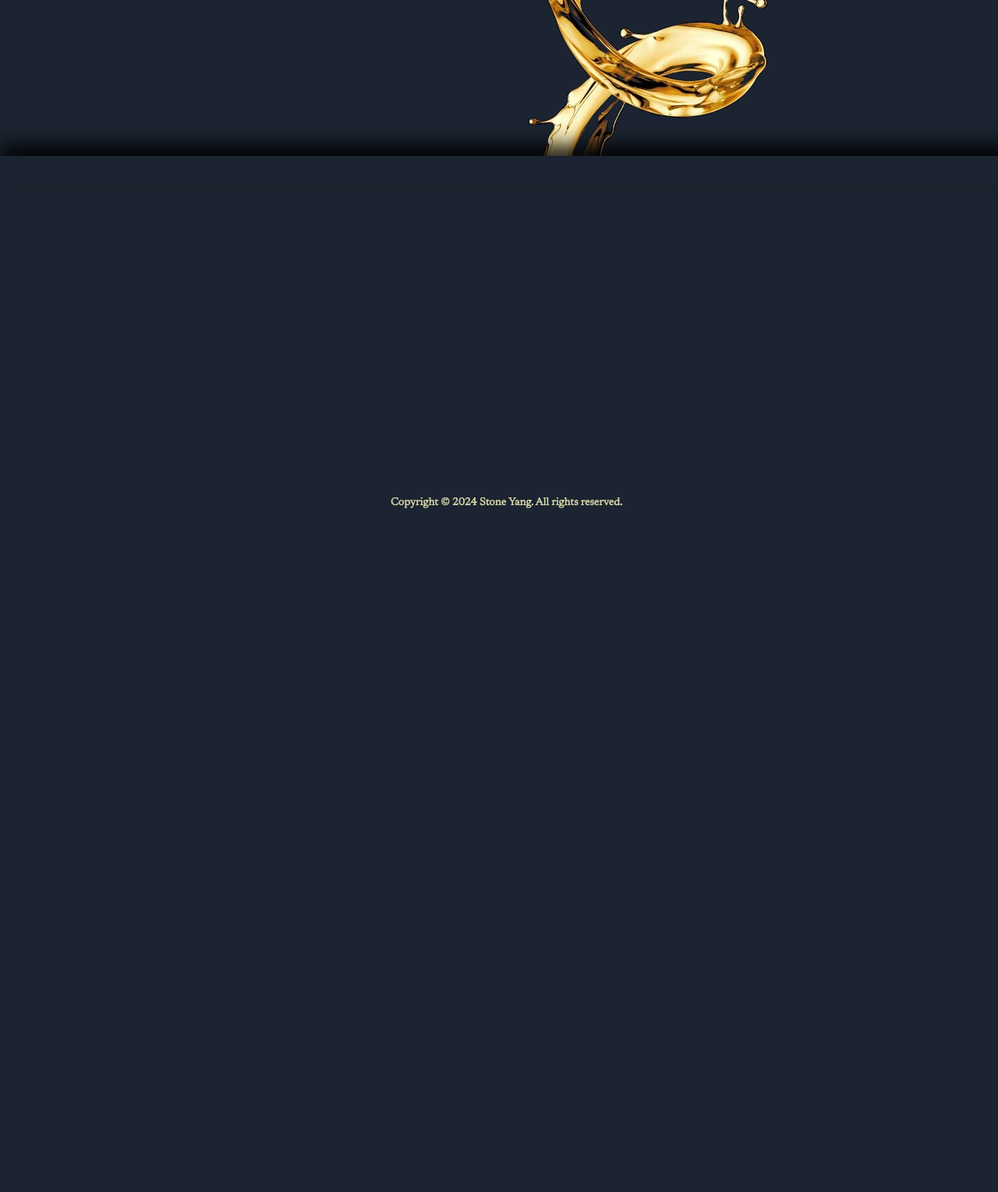
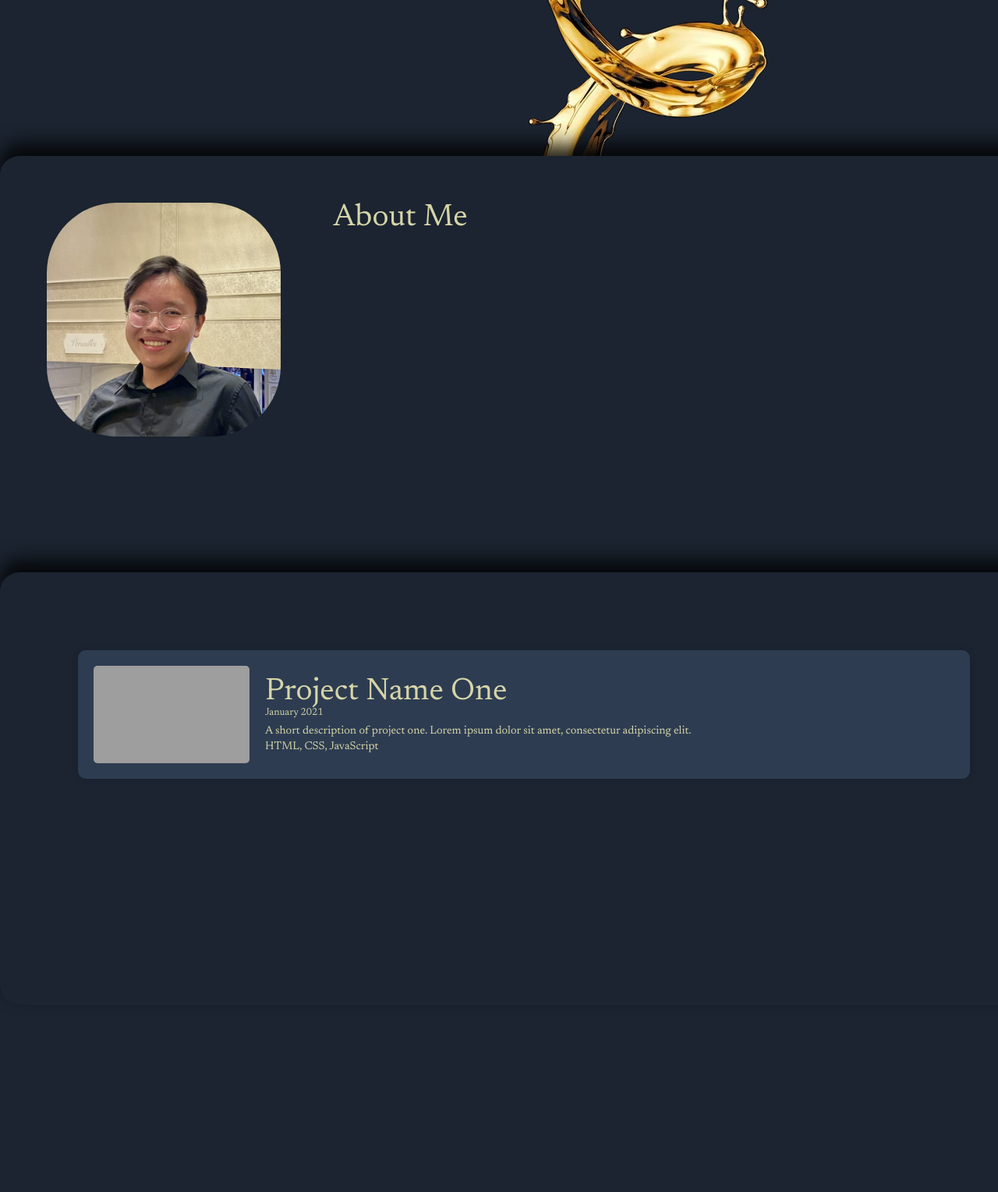
Before and after one commit to Yangston/Personal-Website, a Django app: page / in a window 1280 px wide; the page is wider, and only the part inside the window is pictured. Shown: the part 600-2129 px from the top of that part at 78% size. Before the commit the page ends 1252 px from the top of that part, so only its background shows below. Run offline with Django 4.2, Linux system fonts and the light colour scheme; data comes from the database, SQL or seed files in the repository; grey boxes are pictures that could not be loaded.

Commit message:
Added skeleton sections
Skeletons for about and projects section

```diff
--- a/global_static/style.css
+++ b/global_static/style.css
@@ -42,6 +42,13 @@ h1{
   color: #D6D5A8;
 }
 
+h2{
+  font-family: Newsreader, Verdana; /*declares text format*/
+  font-weight: 40;
+  font-size: 40px;
+  color: #D6D5A8;
+}
+
 p{
   font-size: 30px;
   font-family: Newsreader, Verdana; /*declares text format*/
@@ -77,7 +84,7 @@ nav ul li a::after{
   content: '';
   width: 0;
   height: 3px;
-  background: #FFE569;
+  background: #dc991e;
   position: absolute;
   left: 50%;
   bottom: -6px;
@@ -89,7 +96,7 @@ nav ul li a:hover::after{
   content: '';
   width: 100%;
   height: 3px;
-  background: #FFE569;
+  background: #dc991e;
   position: absolute;
   left: 0px;
   bottom: -6px;
@@ -171,11 +178,80 @@ nav ul li a:hover::after{
 
 /* About_____________________ */
 .container{
-  padding: 1.5% 8%;
   background: #1B2430;
   width: 105%;
+  max-width: 1400px;
+  padding: 60px;
+  padding-bottom: 250px;
+  position: relative;
+  margin: auto;
+  box-shadow: 0px -15px 25px rgba(0, 0, 0, 0.85);
+  border-radius: 25px;
   z-index: 1;
-  box-shadow: 0px -15px 25px rgba(0, 0, 0, 0.85);
+}
+
+#about{
+
+
+}
+
+.row{
+  display: flex;
+  justify-content: space-between;
+  flex-wrap: wrap;
+}
+
+#col-1{
+  flex-basis: 15%;
+
+}
+
+#col-1 img {
+  height:300px;
+  width:300px;
+  border-radius: 30%;
+}
+
+#col-2{
+  flex-basis: 70%;
+}
+
+/* Project____________________ */
+#projects{
   position: relative;
-  top: 0;
+  top: -80px;
 }
+
+.project {
+  background: #2d3c51;
+  margin: 40px;
+  padding: 20px;
+  border-radius: 10px;
+  box-shadow: 0 0 10px rgba(0,0,0,0.1);
+  display: flex;
+  align-items: center;
+}
+.project img {
+  width: 200px;
+  height: 125px;
+  object-fit: cover;
+  margin-right: 20px;
+  border-radius: 5px;
+}
+.project-info {
+  flex: 1;
+}
+.project-title {
+  margin: 0;
+}
+.project-date {
+  font-size: 0.8em;
+}
+.project-description {
+  font-size: 0.9em;
+  margin-top: 10px;
+}
+.project-tech {
+  font-size: 0.9em;
+  margin-top: 5px;
+}
--- a/main/templates/main.html
+++ b/main/templates/main.html
@@ -12,6 +12,7 @@
 		<link rel='stylesheet' href="https://fonts.googleapis.com/css?family=Newsreader">
 	</head>
 	<body>
+<!-- header__________________________ -->
 		<section id = "header">
             <div class="nav-bar">
                 <nav>
@@ -32,13 +33,30 @@
                     and <span>AI/ML</span>!</p>
             </div>
 		</section>
+<!-- about_____________________________ -->
         <section id="about">
             <div class="container">
                 <div class="row">
-                    <div class="col-1">
-
+                    <div id="col-1">
+                        <img src = "{% static 'images/about2.jpg' %}"/>
                     </div>
-                    <div class="col-1"></div>
+                    <div id="col-2">
+                        <h2>About Me</h2>
+                    </div>
+                </div>
+            </div>
+        </section>
+<!-- projects_________________________ -->
+        <section id = "projects">
+            <div class="container">
+                <div class="project">
+                    <img src="project-1.jpg" alt="Project 1 Image">
+                    <div class="project-info">
+                    <h2 class="project-title">Project Name One</h2>
+                    <p class="project-date">January 2021</p>
+                    <p class="project-description">A short description of project one. Lorem ipsum dolor sit amet, consectetur adipiscing elit.</p>
+                    <p class="project-tech">HTML, CSS, JavaScript</p>
+                    </div>
                 </div>
             </div>
         </section>
```
Also changed, not shown: global_static/images/about.jpg (added), global_static/images/about2.jpg (added).
